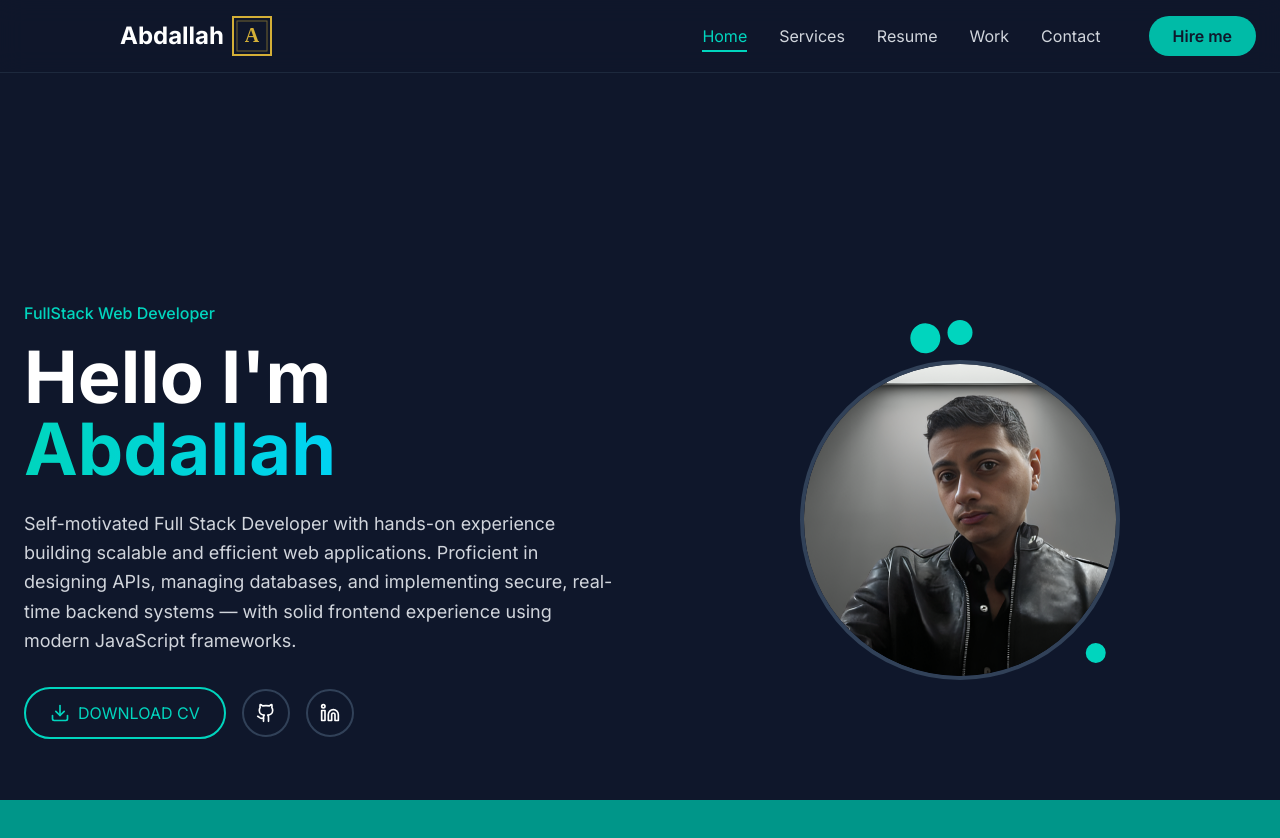
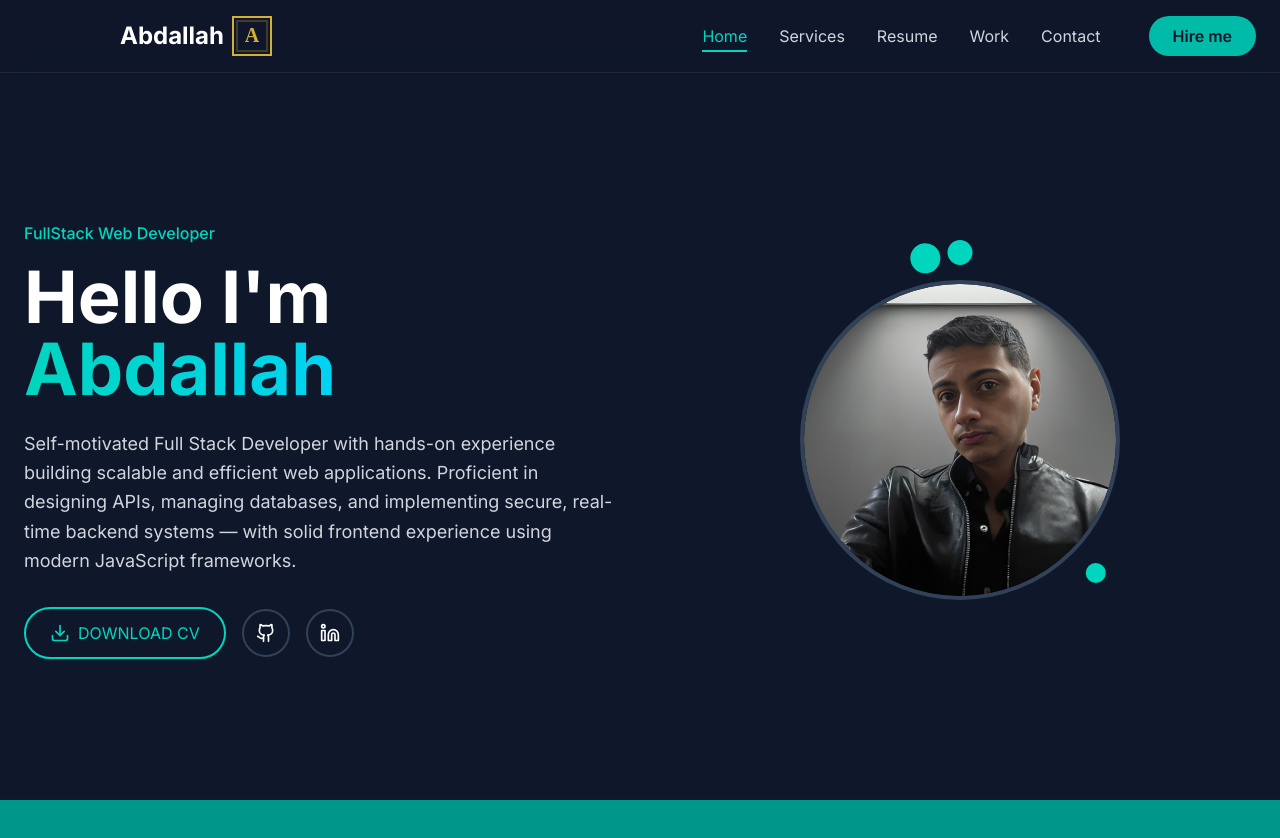
Before and after one commit to abdalla-sobhy/portfolio, a Next.js app: page / in a window 1280 px wide. Shown: the top 838 px of the page. Built offline with nearby package versions, Linux system fonts and the light colour scheme.

Commit message:
fixed padding  issue

```diff
--- a/app/layout.tsx
+++ b/app/layout.tsx
@@ -20,11 +20,9 @@ export default function RootLayout({
     <html lang="en">
       <body className={`${inter.className} bg-slate-900 text-white`}>
         <Navbar />
-        <main className="pt-20">
           <PageTransition>
             {children}
           </PageTransition>
-        </main>
       </body>
     </html>
   )
```
